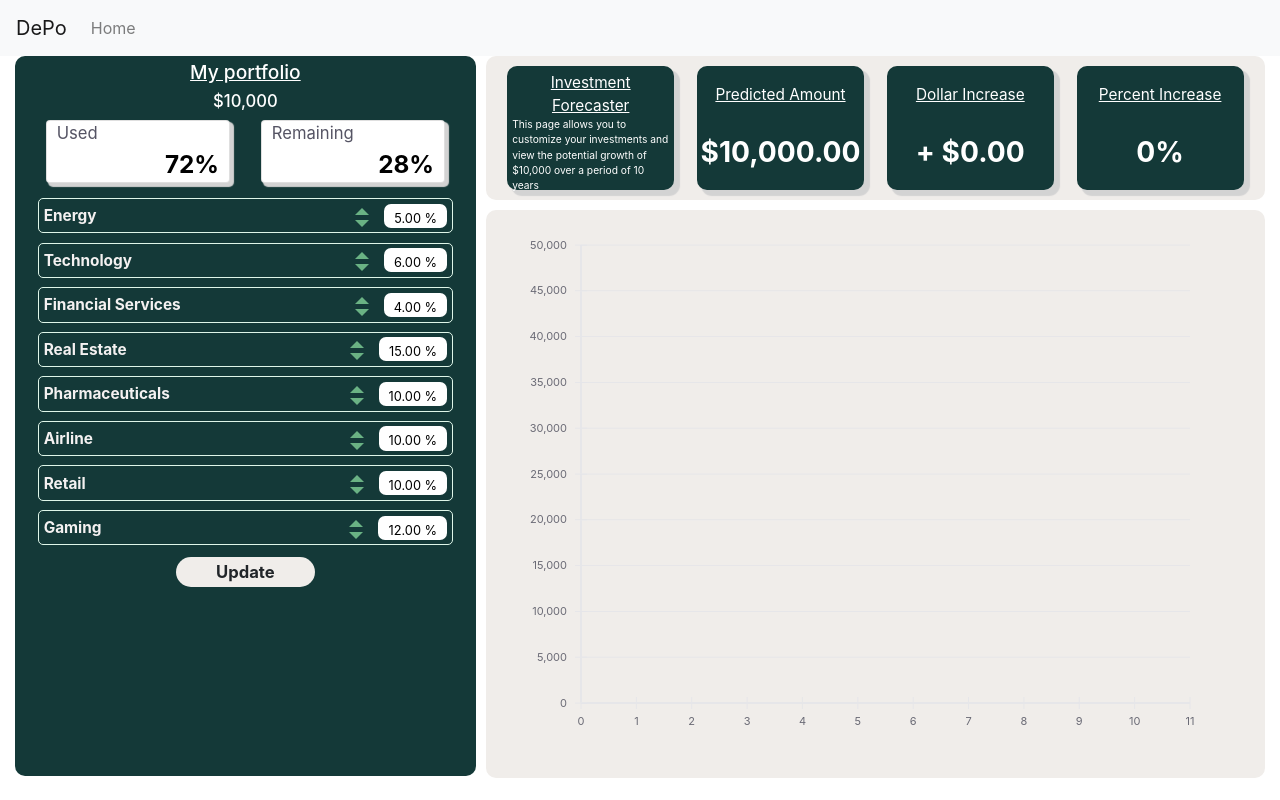
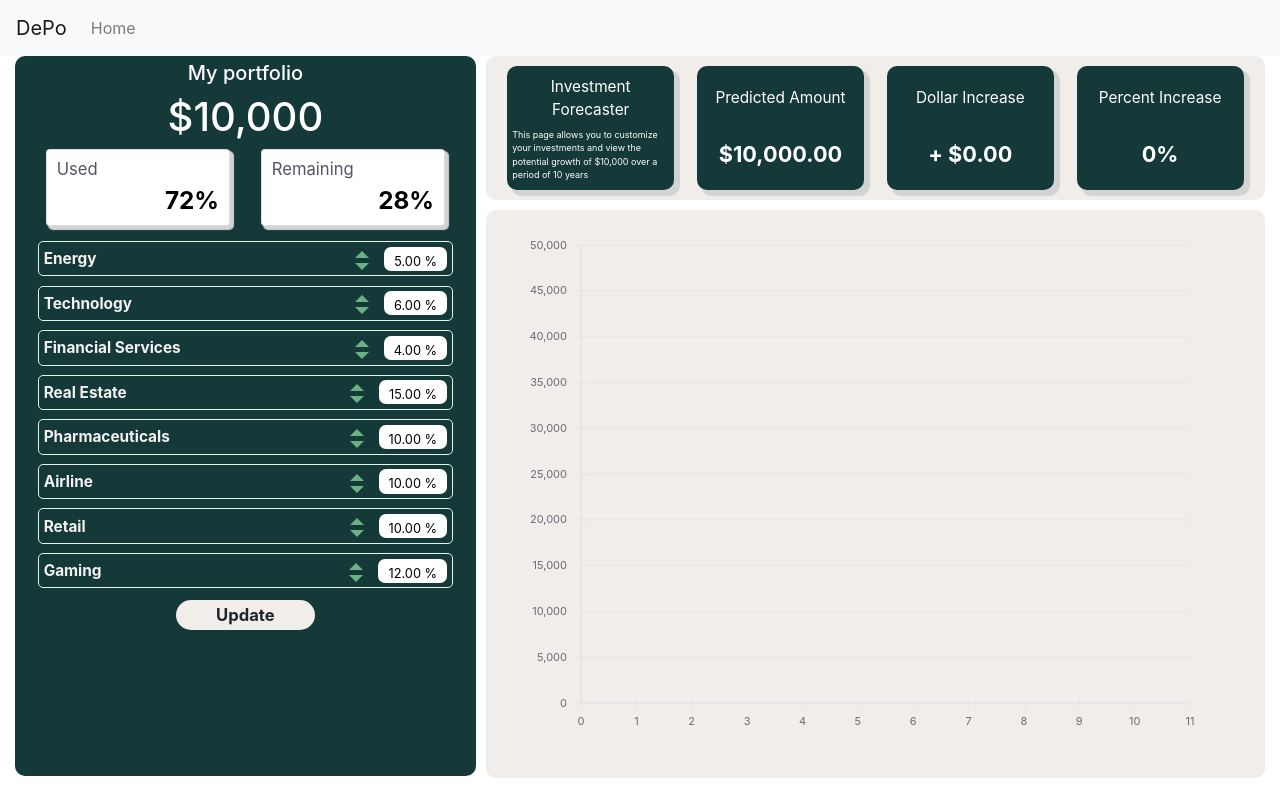
Before and after one commit to erikaaatan/eng-possibilities-ui, a React (Create React App) app: page / in a window 1280 px wide. Built offline with nearby package versions, Linux system fonts and the light colour scheme.

Commit message:
styling finishes

```diff
--- a/src/components/Portfolio.js
+++ b/src/components/Portfolio.js
@@ -86,7 +86,7 @@ class Portfolio extends React.Component {
             <div className="portfolio">
                 <div className="center">
                     <div className="topText">
-                      <h6 className="portfolioTitle">My portfolio</h6>
+                      <h5 className="portfolioTitle">My portfolio</h5>
                       <h1 className="value">$10,000</h1>
                     </div>
                     <div class="fraction-cards">
--- a/src/components/Portfolio.scss
+++ b/src/components/Portfolio.scss
@@ -11,7 +11,7 @@
 }
 .card {
     width: 40%;
-    padding: 0px 10px;
+    padding: 7px 10px;
     background-color: #F0EDEA;
     box-shadow: 3px 3px 1px 1px #d3d3d3;
 }
@@ -56,14 +56,14 @@
     cursor: not-allowed;
     background-color: gray;
 }
-.portfolioTitle{
-  font-size:1.5vw;
-  text-decoration: underline;
+// .portfolioTitle{
+//   font-size:1.5vw;
+//   text-decoration: underline;
 
-}
-.value{
-  font-size: 1.3vw;
-}
+// }
+// .value{
+//   font-size: 1.3vw;
+// }
 .topText{
   display: flex;
   flex-flow: column;
--- a/src/components/Widget.scss
+++ b/src/components/Widget.scss
@@ -13,17 +13,16 @@
 
 }
 .widgetHeader{
-    text-decoration: underline;
     font-size: 1.2vw;
     text-align: center;
     width: 100%;
 
 }
 .desc {
-    font-size: 0.8vw;
+    font-size: 0.7vw;
 }
 .num {
-    font-size: 2.2vw;
+    font-size: 1.7vw;
     font-weight: bold;
     text-align: center;
     align: center;
```
Also changed, not shown: 1 other file (tests, documents, lock files or other folders).
